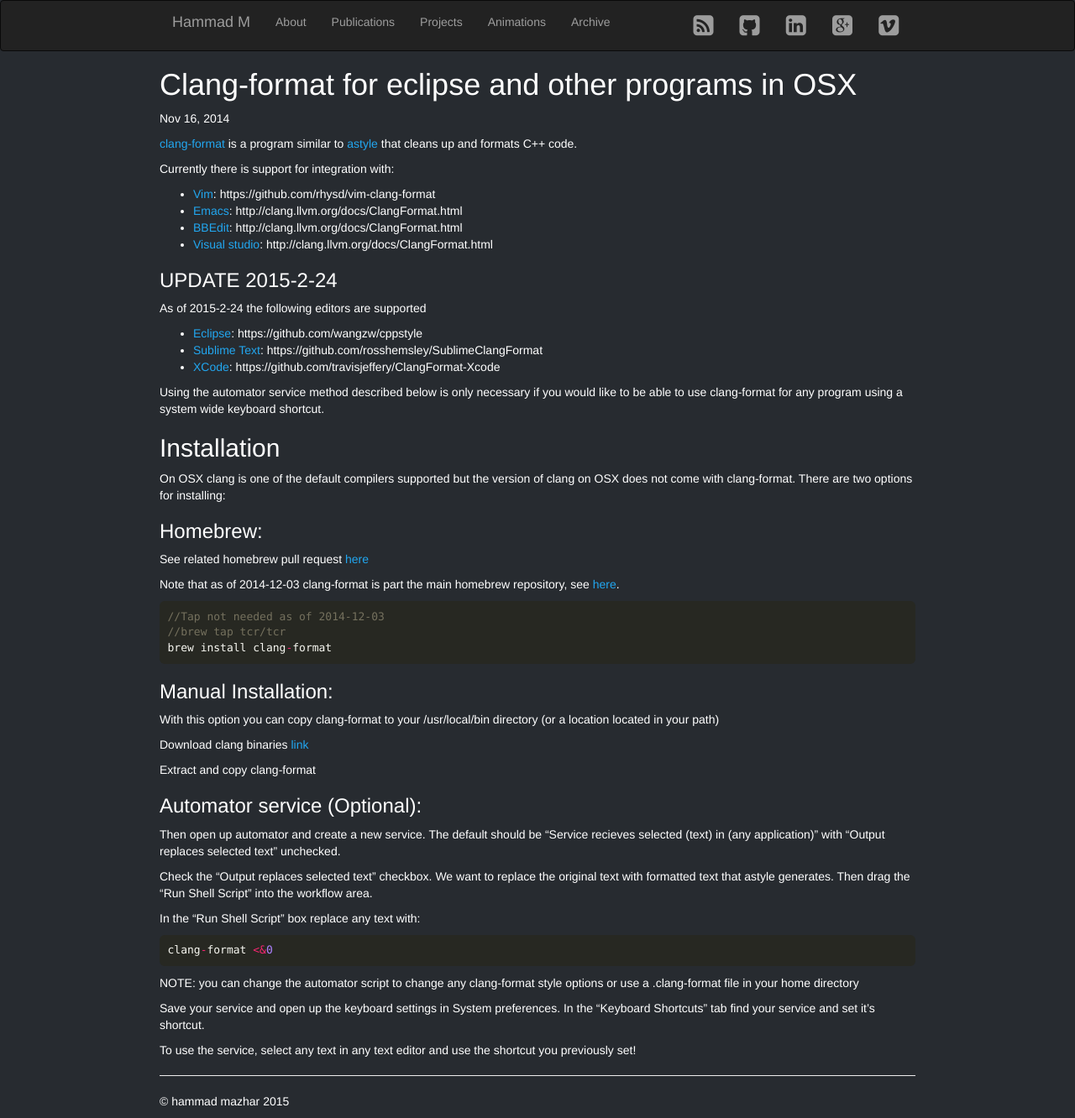
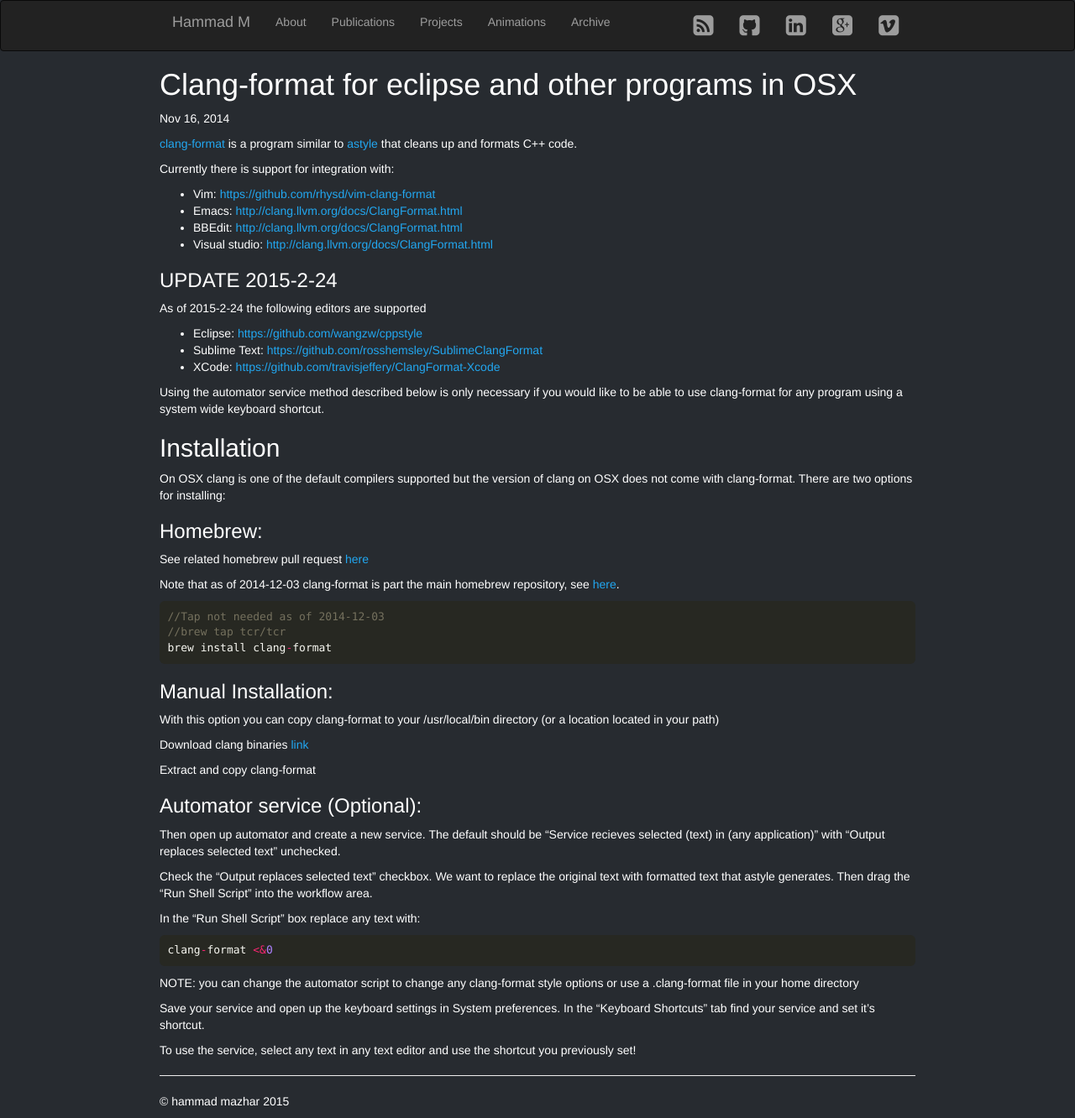
Before and after one commit to hmazhar/hamelot.io, a Jekyll site: the page built from _posts/2014-11-16-clang-format-for-eclipse-and-other-programs-in-osx.md, in a window 1280 px wide. Shown: the whole page at 84% size. Built offline with Jekyll 4.4.1, drawn with Linux system fonts in a browser that asks for light colours; nearby versions of some CDN libraries; some web fonts are replaced; some of the changed lines change nothing that is shown.

Commit message:
Cleanup links

```diff
--- a/_posts/2014-11-16-clang-format-for-eclipse-and-other-programs-in-osx.md
+++ b/_posts/2014-11-16-clang-format-for-eclipse-and-other-programs-in-osx.md
@@ -11,18 +11,18 @@
 
 Currently there is support for integration with:
 
-  - [Vim](http://www.vim.org/): https://github.com/rhysd/vim-clang-format
-  - [Emacs](http://www.gnu.org/software/emacs/): http://clang.llvm.org/docs/ClangFormat.html
-  - [BBEdit](http://www.barebones.com/products/bbedit/): http://clang.llvm.org/docs/ClangFormat.html
-  - [Visual studio](http://msdn.microsoft.com/en-us/vstudio/aa718325.aspx): http://clang.llvm.org/docs/ClangFormat.html
+  - Vim: [https://github.com/rhysd/vim-clang-format](https://github.com/rhysd/vim-clang-format)
+  - Emacs: [http://clang.llvm.org/docs/ClangFormat.html](http://clang.llvm.org/docs/ClangFormat.html)
+  - BBEdit: [http://clang.llvm.org/docs/ClangFormat.html](http://clang.llvm.org/docs/ClangFormat.html)
+  - Visual studio: [http://clang.llvm.org/docs/ClangFormat.html](http://clang.llvm.org/docs/ClangFormat.html)
 
 ###UPDATE 2015-2-24
 
 As of 2015-2-24 the following editors are supported
 
- - [Eclipse](https://eclipse.org/): https://github.com/wangzw/cppstyle
- - [Sublime Text](http://www.sublimetext.com/): https://github.com/rosshemsley/SublimeClangFormat
- - [XCode](https://developer.apple.com/xcode/): https://github.com/travisjeffery/ClangFormat-Xcode
+ - Eclipse: [https://github.com/wangzw/cppstyle](https://github.com/wangzw/cppstyle)
+ - Sublime Text: [https://github.com/rosshemsley/SublimeClangFormat](https://github.com/rosshemsley/SublimeClangFormat)
+ - XCode: [https://github.com/travisjeffery/ClangFormat-Xcode](https://github.com/travisjeffery/ClangFormat-Xcode)
 
 Using the automator service method described below is only necessary if you would like to be able to use clang-format for any program using a system wide keyboard shortcut.
 
```
